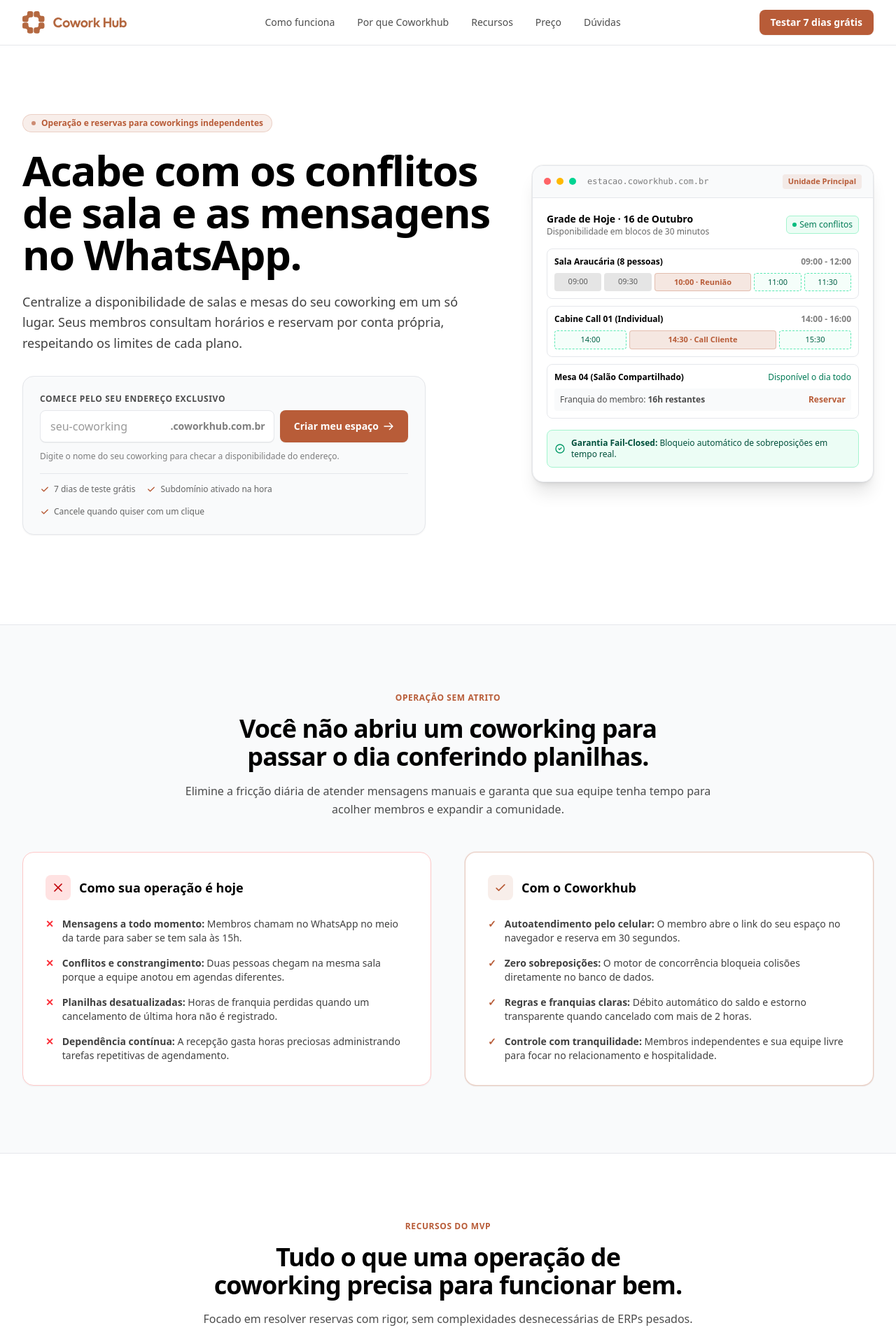
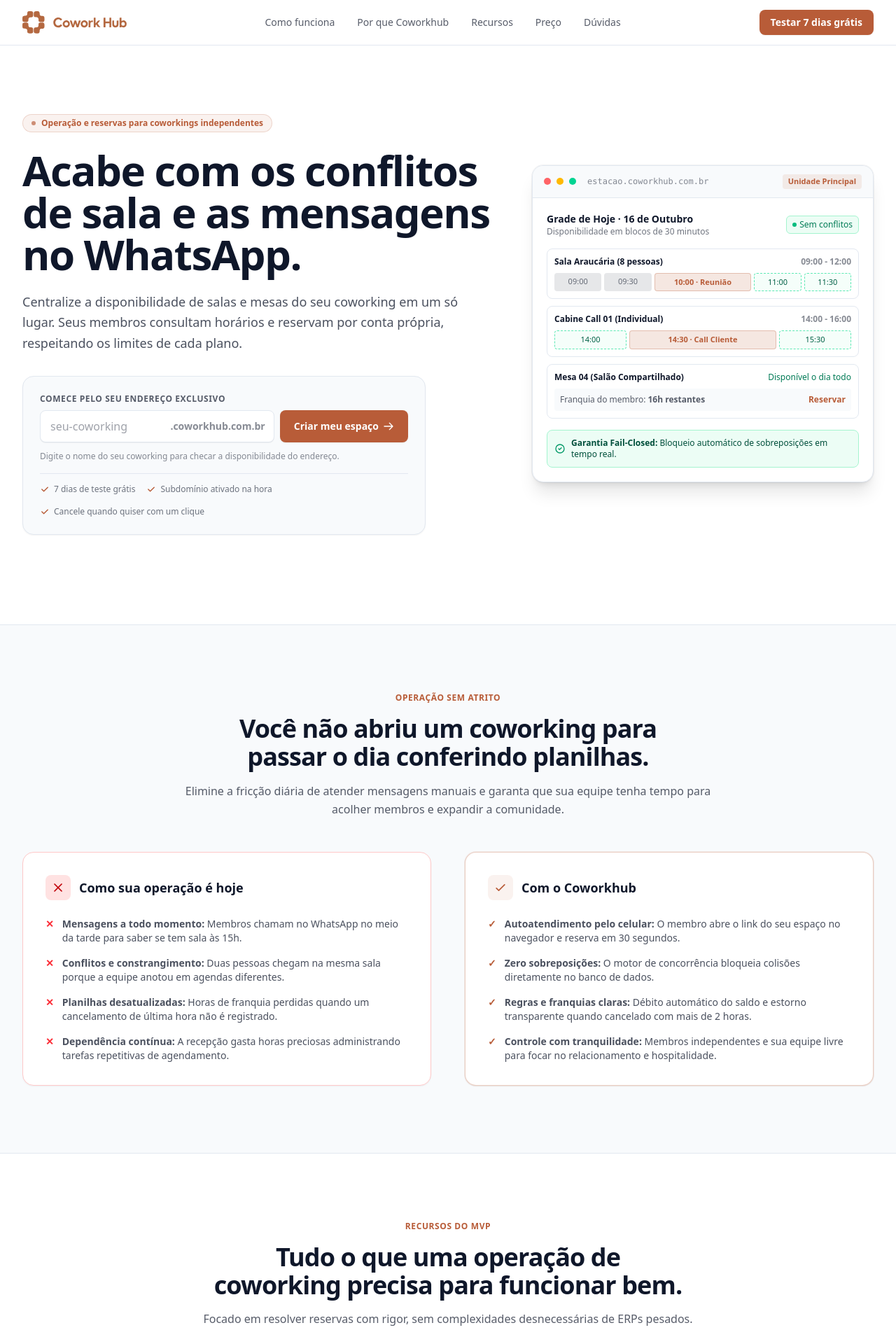
Before and after one commit to micaelsantiago/coworkhub, a Django app: page / in a window 1280 px wide. Shown: the top 1920 px of the page at 70% size. Run offline with Django 5.2, Linux system fonts and the light colour scheme; style sheets or scripts are compiled from the project's sources; parts of the project's set-up code (start-up, migrations or seed data) failed here and were passed over.

Commit message:
feat(ui): refinar tokens de estilo, animacoes e template base

```diff
--- a/assets/css/input.css
+++ b/assets/css/input.css
@@ -7,16 +7,59 @@
   --color-primary: #b85c38;
   --color-primary-hover: #a24f2e;
   --color-primary-active: #8c4224;
-  --color-primary-subtle: #b85c381a;
+  --color-primary-subtle: #b85c3814;
+  --color-primary-50: #fdf7f4;
+  --color-primary-100: #fbeee8;
+  --color-primary-200: #f7dacd;
 
-  --color-secondary: #e5e7eb;
-  --color-secondary-hover: #d1d5db;
-  --color-secondary-muted: #6b7280;
+  --color-secondary: #e2e8f0;
+  --color-secondary-hover: #cbd5e1;
+  --color-secondary-muted: #64748b;
 
-  --color-black: #000000;
+  --color-black: #0f172a;
   --color-surface-card: #ffffff;
-  --color-surface-border: #e5e7eb;
-  --color-surface-muted: #f9fafb;
+  --color-surface-border: #e2e8f0;
+  --color-surface-border-subtle: #f1f5f9;
+  --color-surface-muted: #f8fafc;
+}
+
+html {
+  scroll-behavior: smooth;
+}
+
+a,
+button,
+summary,
+input {
+  touch-action: manipulation;
+}
+
+summary::-webkit-details-marker {
+  display: none;
+}
+
+@keyframes landing-enter {
+  from {
+    opacity: 0;
+    transform: translateY(14px);
+  }
+
+  to {
+    opacity: 1;
+    transform: translateY(0);
+  }
+}
+
+.landing-intro {
+  animation: landing-enter 500ms cubic-bezier(0.16, 1, 0.3, 1) backwards;
+}
+
+.landing-intro-delay {
+  animation: landing-enter 600ms cubic-bezier(0.16, 1, 0.3, 1) 120ms backwards;
+}
+
+.landing-intro-late {
+  animation: landing-enter 700ms cubic-bezier(0.16, 1, 0.3, 1) 200ms backwards;
 }
 
 [x-cloak] {
@@ -31,3 +74,18 @@
 .htmx-request.htmx-indicator {
   display: inline-block;
 }
+
+@media (prefers-reduced-motion: reduce) {
+  html {
+    scroll-behavior: auto;
+  }
+
+  *,
+  *::before,
+  *::after {
+    animation-duration: 0.01ms !important;
+    animation-iteration-count: 1 !important;
+    scroll-behavior: auto !important;
+    transition-duration: 0.01ms !important;
+  }
+}
--- a/templates/base.html
+++ b/templates/base.html
@@ -4,10 +4,11 @@
   <head>
     <meta charset="utf-8">
     <meta name="viewport" content="width=device-width, initial-scale=1">
+    <meta name="theme-color" content="#ffffff">
     <title>{% block title %}Coworkhub{% endblock %}</title>
     <link rel="icon" type="image/svg+xml" href="{% static 'images/logo.svg' %}">
-    <link rel="stylesheet" href="{% static 'css/app.css' %}?v={% now 'U' %}">
-    <script defer src="{% static 'js/app.js' %}?v={% now 'U' %}"></script>
+    <link rel="stylesheet" href="{% static 'css/app.css' %}">
+    <script defer src="{% static 'js/app.js' %}"></script>
   </head>
   <body class="min-h-screen bg-white text-black antialiased">
     {% block content %}{% endblock %}
```
